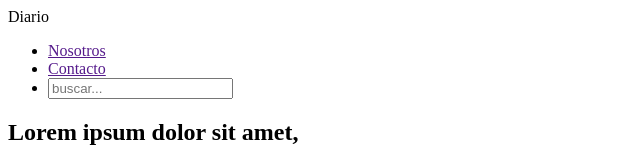
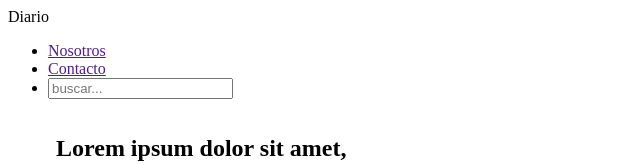
Before and after one commit to canitram/desafio-revista, a plain HTML site: page index.html in a window 1280 px wide. Shown: the top 165 px of the page, without its empty margins (0-640 px from the left). Drawn offline with Linux system fonts and the light colour scheme; grey boxes are pictures that could not be loaded.

Commit message:
grid areas

```diff
--- a/assets/sass/abstracts/_mixins.scss
+++ b/assets/sass/abstracts/_mixins.scss
@@ -21,9 +21,8 @@
     }
 }
 
-/* .module {
-    width: 25%;
-    @include breakpoint(baby-bear) {
-      width: 100%;
-    }
-  } */
+//reset margenes del contenedor
+@mixin flexContainer{
+    margin-left: -3rem;
+    margin-right: -3rem;
+}
--- a/assets/sass/base/_grid.scss
+++ /dev/null
@@ -1,365 +0,0 @@
-//grid system
-.container{
-    margin-left: auto;
-    margin-right: auto;
-    padding-left: 15px;
-    padding-right: 15px;
-
-    @include breakpoint($xlarge){
-        width: 1170px;
-        .col-lg-12 {
-            grid-column: span 12
-        }
-        .col-lg-11 {
-        grid-column: span 11;
-        }
-        .col-lg-10 {
-        grid-column: span 10
-        }
-        .col-lg-9 {
-        grid-column: span 9
-        }
-        .col-lg-8 {
-        grid-column: span 8
-        }
-        .col-lg-7 {
-        grid-column: span 7
-        }
-        .col-lg-6 {
-        grid-column: span 6
-        }
-        .col-lg-5 {
-        grid-column: span 5
-        }
-        .col-lg-4 {
-        grid-column: span 4
-        }
-        .col-lg-3 {
-        grid-column: span 3
-        }
-        .col-lg-2 {
-        grid-column: span 2
-        }
-        .col-lg-1 {
-        grid-column: span 1
-        }
-    }
-    @include breakpoint($large){
-        width: 970px;
-
-        .col-md-12 {
-        grid-column: span 12
-        }
-        .col-md-11 {
-        grid-column: span 11;
-        }
-        .col-md-10 {
-        grid-column: span 10
-        }
-        .col-md-9 {
-        grid-column: span 9
-        }
-        .col-md-8 {
-        grid-column: span 8
-        }
-        .col-md-7 {
-        grid-column: span 7
-        }
-        .col-md-6 {
-        grid-column: span 6
-        }
-        .col-md-5 {
-        grid-column: span 5
-        }
-        .col-md-4 {
-        grid-column: span 4
-        }
-        .col-md-3 {
-        grid-column: span 3
-        }
-        .col-md-2 {
-        grid-column: span 2
-        }
-        .col-md-1 {
-        grid-column: span 1
-        }
-    }
-    @include breakpoint($medium){
-        width: 750px;
-        .col-md-12 {
-        grid-column: span 12
-        }
-        .col-md-11 {
-        grid-column: span 11;
-        }
-        .col-md-10 {
-        grid-column: span 10
-        }
-        .col-md-9 {
-        grid-column: span 9
-        }
-        .col-md-8 {
-        grid-column: span 8
-        }
-        .col-md-7 {
-        grid-column: span 7
-        }
-        .col-md-6 {
-        grid-column: span 6
-        }
-        .col-md-5 {
-        grid-column: span 5
-        }
-        .col-md-4 {
-        grid-column: span 4
-        }
-        .col-md-3 {
-        grid-column: span 3
-        }
-        .col-md-2 {
-        grid-column: span 2
-        }
-        .col-md-1 {
-        grid-column: span 1
-        }
-    }
-    @include breakpoint($small){
-        width: 560px;
-        .col-sm-12 {
-            grid-column: span 12
-        }
-        .col-sm-11 {
-            grid-column: span 11;
-        }
-        .col-sm-10 {
-        grid-column: span 10
-        }
-        .col-sm-9 {
-        grid-column: span 9
-        }
-        .col-sm-8 {
-        grid-column: span 8
-        }
-        .col-sm-7 {
-        grid-column: span 7
-        }
-        .col-sm-6 {
-        grid-column: span 6
-        }
-        .col-sm-5 {
-        grid-column: span 5
-        }
-        .col-sm-4 {
-        grid-column: span 4
-        }
-        .col-sm-3 {
-        grid-column: span 3
-        }
-        .col-sm-2 {
-        grid-column: span 2
-        }
-        .col-sm-1 {
-        grid-column: span 1
-        }
-    }
-}
-
-.row {
-    display: grid;
-    grid-template-columns: repeat(12, 1fr);
-}
-
-.col{
-    &-12 {
-        grid-column: span 12
-    }
-    &-11 {
-        grid-column: span 11;
-    }
-    &-10 {
-    grid-column: span 10
-    }
-    &-9 {
-    grid-column: span 9
-    }
-    &-8 {
-    grid-column: span 8
-    }
-    &-7 {
-    grid-column: span 7
-    }
-    &-6 {
-    grid-column: span 6
-    }
-    &-5 {
-    grid-column: span 5
-    }
-    &-4 {
-    grid-column: span 4
-    }
-    &-3 {
-    grid-column: span 3
-    }
-    &-2 {
-    grid-column: span 2
-    }
-    &-1 {
-    grid-column: span 1
-    }
-
-    @include breakpoint($xlarge){
-        .col-lg-12 {
-            grid-column: span 12
-        }
-        .col-lg-11 {
-        grid-column: span 11;
-        }
-        .col-lg-10 {
-        grid-column: span 10
-        }
-        .col-lg-9 {
-        grid-column: span 9
-        }
-        .col-lg-8 {
-        grid-column: span 8
-        }
-        .col-lg-7 {
-        grid-column: span 7
-        }
-        .col-lg-6 {
-        grid-column: span 6
-        }
-        .col-lg-5 {
-        grid-column: span 5
-        }
-        .col-lg-4 {
-        grid-column: span 4
-        }
-        .col-lg-3 {
-        grid-column: span 3
-        }
-        .col-lg-2 {
-        grid-column: span 2
-        }
-        .col-lg-1 {
-        grid-column: span 1
-        }
-    }
-
-    @include breakpoint($large){
-        .col-md-12 {
-        grid-column: span 12
-        }
-        .col-md-11 {
-        grid-column: span 11;
-        }
-        .col-md-10 {
-        grid-column: span 10
-        }
-        .col-md-9 {
-        grid-column: span 9
-        }
-        .col-md-8 {
-        grid-column: span 8
-        }
-        .col-md-7 {
-        grid-column: span 7
-        }
-        .col-md-6 {
-        grid-column: span 6
-        }
-        .col-md-5 {
-        grid-column: span 5
-        }
-        .col-md-4 {
-        grid-column: span 4
-        }
-        .col-md-3 {
-        grid-column: span 3
-        }
-        .col-md-2 {
-        grid-column: span 2
-        }
-        .col-md-1 {
-        grid-column: span 1
-        }
-    }
-
-    @include breakpoint($medium){
-        .col-md-12 {
-        grid-column: span 12
-        }
-        .col-md-11 {
-        grid-column: span 11;
-        }
-        .col-md-10 {
-        grid-column: span 10
-        }
-        .col-md-9 {
-        grid-column: span 9
-        }
-        .col-md-8 {
-        grid-column: span 8
-        }
-        .col-md-7 {
-        grid-column: span 7
-        }
-        .col-md-6 {
-        grid-column: span 6
-        }
-        .col-md-5 {
-        grid-column: span 5
-        }
-        .col-md-4 {
-        grid-column: span 4
-        }
-        .col-md-3 {
-        grid-column: span 3
-        }
-        .col-md-2 {
-        grid-column: span 2
-        }
-        .col-md-1 {
-        grid-column: span 1
-        }
-    }
-
-    @include breakpoint($small){
-        .col-sm-12 {
-            grid-column: span 12
-        }
-        .col-sm-11 {
-            grid-column: span 11;
-        }
-        .col-sm-10 {
-        grid-column: span 10
-        }
-        .col-sm-9 {
-        grid-column: span 9
-        }
-        .col-sm-8 {
-        grid-column: span 8
-        }
-        .col-sm-7 {
-        grid-column: span 7
-        }
-        .col-sm-6 {
-        grid-column: span 6
-        }
-        .col-sm-5 {
-        grid-column: span 5
-        }
-        .col-sm-4 {
-        grid-column: span 4
-        }
-        .col-sm-3 {
-        grid-column: span 3
-        }
-        .col-sm-2 {
-        grid-column: span 2
-        }
-        .col-sm-1 {
-        grid-column: span 1
-        }
-    }
-}
--- /dev/null
+++ b/assets/sass/layout/_grid.scss
@@ -0,0 +1,38 @@
+.container{
+    display: grid;
+    height: 100vh;
+    margin-left:3rem;
+    margin-right: 3rem;
+    grid-template-columns: repeat(4, 1fr);
+    grid-template-rows: 1fr 2fr 2fr 1fr 1fr;
+    grid-template-areas:
+        "navmenu navmenu navmenu navmenu navmenu"
+        "cardNews cardNews cardNews cardNews sideNews"
+        "cardNews cardNews cardNews cardNews sideNews"
+        "newsletter newsletter newsletter newsletter newsletter"
+        "sign sign sign sign sign"
+}
+
+.container__menu{
+    @include flexContainer;
+    grid-area: navmenu;
+}
+
+.container__news{
+    align-content: space-between;
+    .news__main-space{
+        grid-area: cardNews;
+    }
+    .news__left-space{
+        grid-area: sideNews;
+    }
+}
+
+.container__newsletter{
+    @include flexContainer;
+    grid-area: newsletter;
+}
+
+.container__footer{
+    grid-area: sign;
+}
--- a/assets/sass/layout/_main.scss
+++ /dev/null
@@ -1 +0,0 @@
-//This file is for create your style with relation on space of main
--- a/assets/sass/main.scss
+++ b/assets/sass/main.scss
@@ -3,10 +3,10 @@
     'abstracts/mixins';
 
 @import
-    'base/reset',
-    'base/grid';
+    'base/reset';
 
 @import
+    'layout/grid',
     'layout/navigation',
     'layout/main',
     'layout/footer',
--- a/index.html
+++ b/index.html
@@ -3,30 +3,30 @@
     <head>
         <meta charset="UTF-8">
         <meta http-equiv="X-UA-Compatible" content="IE=edge">
-        <meta name="viewport" content="width=device-width, initial-scale=1.0">
+        <meta
+        name="viewport" content="width=device-width, initial-scale=1.0">
         <!-- css -->
         <link rel="stylesheet" href="./assets/css/style.css">
         <title>Revista Responsive</title>
     </head>
     <body>
         <div class="container">
-            <div class="row">
-                <header class="header col-12">
-                    <div class="logo">Diario</div>
-                    <div class="nav">
+            <div class="container__menu">
+                <div class="menu__brand">Diario</div>
+                <div class="menu__navigation">
                     <ul>
-                            <li><a href="">Nosotros</a></li>
-                            <li><a href="">Contacto</a></li>
-                            <li><input class="input-menu" type="text" name="buscar" placeholder="buscar..." /></li>
+                        <li>
+                            <a href="">Nosotros</a>
+                        </li>
+                        <li>
+                            <a href="">Contacto</a>
+                        </li>
+                        <li><input class="input-menu" type="text" name="buscar" placeholder="buscar..."/></li>
                     </ul>
                 </div>
-                </header>
             </div>
-
-            <div class="row">
-                <div class="contenido">
-                    <div class="col-lg-9 col-md-8 col-sm-12">
-                        <div class="listado-noticias">
+            <div class="container__news">
+                <div class="news__main-space">
                     <div class="noticia">
                         <div class="cabecera">
                             <h2>
@@ -34,7 +34,7 @@
                             </h2>
                         </div>
                         <div class="cuerpo">
-                                    <img src="https://picsum.photos/200/300?random=1" />
+                            <img src="https://picsum.photos/200/300?random=1"/>
                             <p>
                                 Lorem ipsum dolor sit amet, consectetur adipisicing elit.
                             </p>
@@ -47,7 +47,7 @@
                             </h2>
                         </div>
                         <div class="cuerpo">
-                                    <img src="https://picsum.photos/200/300?random=2" />
+                            <img src="https://picsum.photos/200/300?random=2"/>
                             <p>
                                 Lorem ipsum dolor sit amet, consectetur adipisicing elit.
                             </p>
@@ -60,7 +60,7 @@
                             </h2>
                         </div>
                         <div class="cuerpo">
-                                    <img src="https://picsum.photos/200/300?random=3" />
+                            <img src="https://picsum.photos/200/300?random=3"/>
                             <p>
                                 Lorem ipsum dolor sit amet, consectetur adipisicing elit.
                             </p>
@@ -73,7 +73,7 @@
                             </h2>
                         </div>
                         <div class="cuerpo">
-                                    <img src="https://picsum.photos/200/300?random=4" />
+                            <img src="https://picsum.photos/200/300?random=4"/>
                             <p>
                                 Lorem ipsum dolor sit amet, consectetur adipisicing elit.
                             </p>
@@ -86,7 +86,7 @@
                             </h2>
                         </div>
                         <div class="cuerpo">
-                                    <img src="https://picsum.photos/200/300?random=5" />
+                            <img src="https://picsum.photos/200/300?random=5"/>
                             <p>
                                 Lorem ipsum dolor sit amet, consectetur adipisicing elit.
                             </p>
@@ -99,18 +99,17 @@
                             </h2>
                         </div>
                         <div class="cuerpo">
-                                    <img src="https://picsum.photos/200/300?random=6" />
+                            <img src="https://picsum.photos/200/300?random=6"/>
                             <p>
                                 Lorem ipsum dolor sit amet, consectetur adipisicing elit.
                             </p>
                         </div>
                     </div>
                 </div>
-                    </div>
-                    <div class="col-lg-3 col-md-4">
-                        <div class="listado-izquierdo">
+                <div class="news__left-space">
                     <div class="cabecera-listado">
-                                <h1>Nosotros </h1>
+                        <h1>Nosotros
+                        </h1>
                         <p>
                             Lorem ipsum dolor sit amet, consectetur adipisicing elit, sed do eiusmod
                                                         tempor incididunt ut labore et dolore magna aliqua. Ut enim ad minim veniam,
@@ -118,7 +117,8 @@
                         </p>
                     </div>
                     <div class="tags">
-                                <h1>Tags </h1>
+                        <h1>Tags
+                        </h1>
                         <ul>
                             <li>Viajes</li>
                             <li>Noticias</li>
@@ -126,32 +126,31 @@
                         </ul>
                     </div>
                     <div class="noticias-destacadas">
-                                <h1>Destacados </h1>
+                        <h1>Destacados
+                        </h1>
                         <div class="item">
                             <h4>Lorem ipsum dolor sit amet.</h4>
-                                    <img src="https://picsum.photos/200/200?random=7" />
+                            <img src="https://picsum.photos/200/200?random=7"/>
                         </div>
                         <div class="item">
                             <h4>Lorem ipsum dolor sit amet.</h4>
-                                    <img src="https://picsum.photos/200/200?random=8" />
+                            <img src="https://picsum.photos/200/200?random=8"/>
                         </div>
                         <div class="item">
                             <h4>Lorem ipsum dolor sit amet.</h4>
-                                    <img src="https://picsum.photos/200/200?random=9" />
+                            <img src="https://picsum.photos/200/200?random=9"/>
                         </div>
                     </div>
                 </div>
             </div>
-                </div>
-            </div>
-            <div class="newsletter">
+            <div class="container__newsletter">
                 <h2>Lorem ipsum dolor sit amet</h2>
                 <p>Lorem ipsum dolor sit amet, consectetur adipisicing elit, sed do eiusmod</p>
                 <div class="group">
                     <input type="text" name=""><button>Suscríbete</button>
                 </div>
             </div>
-            <div class="footer">
+            <div class="container__footer">
                 <p>Todos los derechos reservados</p>
             </div>
         </div>
```
Also changed, not shown: assets/css/style.css, 1 other file. Lines whose indentation alone changed are shown as unchanged.
